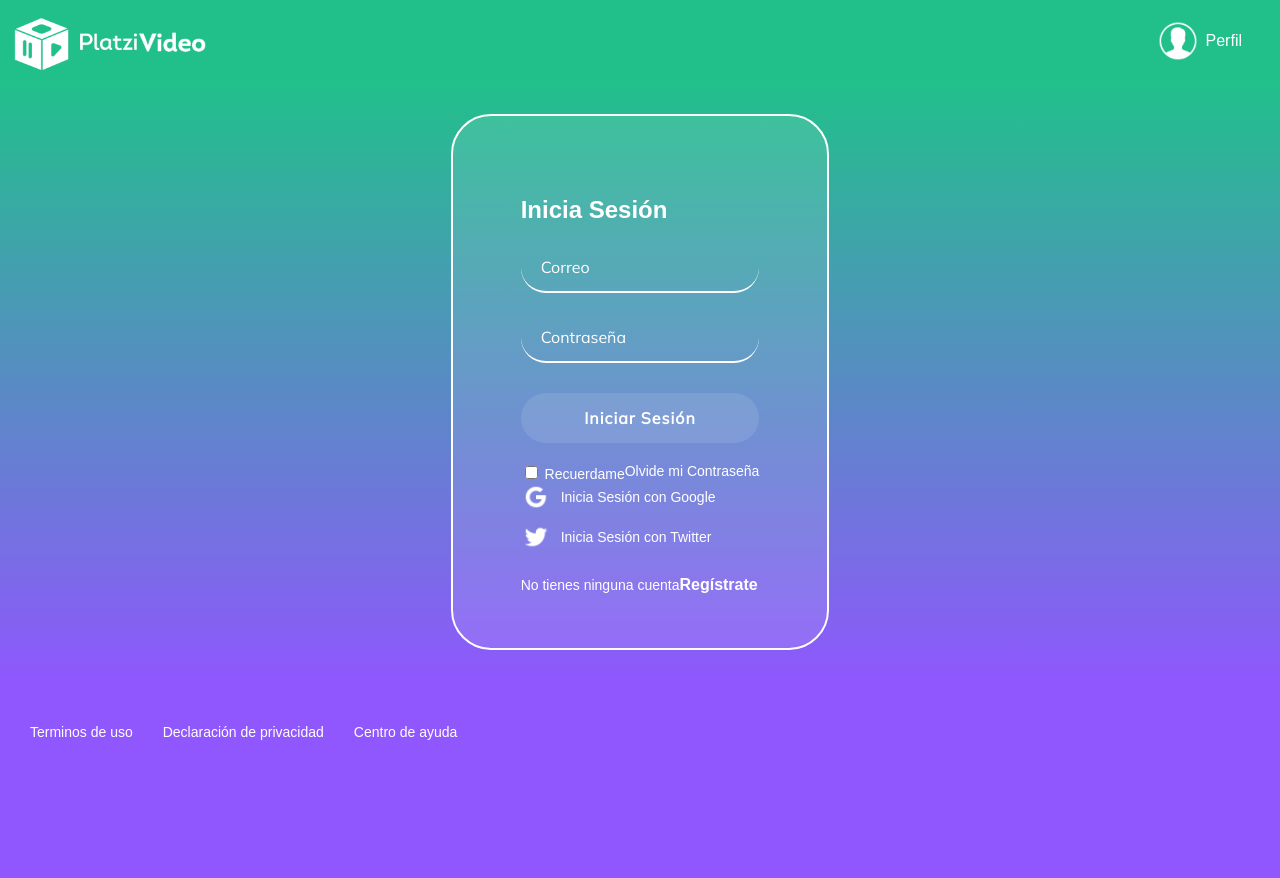
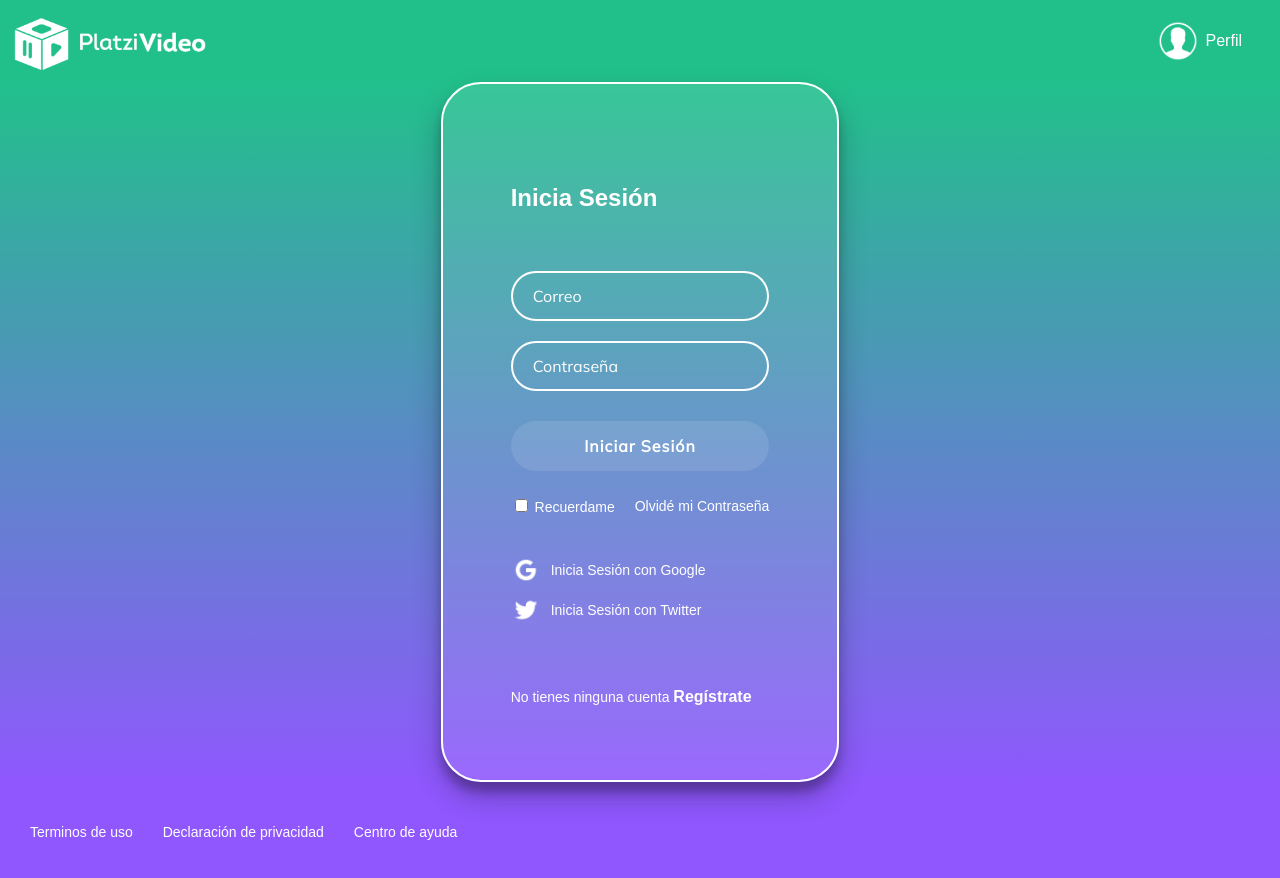
Before and after one commit to Wilmar-Yoan-Malaver/Platzi-video-React, a React app: page /login in a window 1280 px wide. Shown: the top 878 px of the page. Before the commit the page ends 800 px from the top, so only its background shows below. Built offline with nearby package versions, Linux system fonts and the light colour scheme.

Commit message:
Validaciones UI

```diff
--- a/src/assets/styles/App.scss
+++ b/src/assets/styles/App.scss
@@ -11,3 +11,30 @@ body {
 * {
   box-sizing: border-box;
 }
+
+.input {
+  background-color: rgba(255, 255, 255, 0.1);
+  border: 2px solid white !important;
+  border-radius: 25px;
+  font-family: 'Mulish', sans-serif;
+  font-size: 16px;
+  height: 50px;
+  margin-bottom: 20px;
+  padding: 0px 20px;
+  outline-style: none;
+}
+
+.button {
+  background-color: rgba(255, 255, 255, 0.1);
+  border: none;
+  border-radius: 25px;
+  color: white;
+  cursor: pointer;
+  font-size: 16px;
+  font-weight: bold;
+  font-family: 'Mulish', sans-serif;
+  height: 50px;
+  letter-spacing: 1px;
+  margin: 10px 0px;
+  outline: none;
+}
--- a/src/assets/styles/components/Header.scss
+++ b/src/assets/styles/components/Header.scss
@@ -53,6 +53,8 @@ ul:hover {
 .header__menu--profile img {
   margin-right: 8px;
   width: 40px;
+  border-radius: 100%;
+  object-fit: cover;
 }
 .header__menu--profile P {
   margin: 0;
--- a/src/assets/styles/components/Login.scss
+++ b/src/assets/styles/components/Login.scss
@@ -12,15 +12,14 @@
   background-color: rgba(255, 255, 255, 0.1);
   border: 2px solid white;
   border-radius: 40px;
-  // box-shadow: 0 14px 28px rgba(0, 0, 0, 0.25), 0 10px 10px rgba(0, 0, 0, 0.22);
+  box-shadow: 0 14px 28px rgba(0, 0, 0, 0.25),
+    0 10px 10px rgba(0, 0, 0, 0.22);
   color: white;
   padding: 60px 68px 40px;
   display: flex;
   justify-content: space-around;
   flex-direction: column;
-  // width: 300px;
-  // min-height: 700px;
-  // width: calc(70% / 2);
+  min-height: 700px;
 }
 
 .login__container--form {
@@ -30,19 +29,22 @@
 
 .login__container--form label {
   font-size: 14px;
+  align-items: center;
 }
 
 .login__container--remember-me {
   color: white;
   display: flex;
   justify-content: space-between;
-  margin-top: 10px;
+  margin-top: 15px;
+  align-items: center;
 }
 
 .login__container--remember-me a {
   color: white;
   font-size: 14px;
   text-decoration: none;
+  margin-left: 20px;
 }
 
 .login__container--remember-me a:hover {
@@ -94,18 +96,3 @@
 ::placeholder {
   color: white;
 }
-
-.button {
-  background-color: rgba(255, 255, 255, 0.1);
-  border: none;
-  border-radius: 25px;
-  color: white;
-  cursor: pointer;
-  font-size: 16px;
-  font-weight: bold;
-  font-family: 'Mulish', sans-serif;
-  height: 50px;
-  letter-spacing: 1px;
-  margin: 10px 0px;
-  outline: none;
-}
--- a/src/assets/styles/components/Register.scss
+++ b/src/assets/styles/components/Register.scss
@@ -12,13 +12,14 @@
   background-color: rgba(255, 255, 255, 0.1);
   border: 2px solid white;
   border-radius: 40px;
+  box-shadow: 0 14px 28px rgba(0, 0, 0, 0.25),
+    0 10px 10px rgba(0, 0, 0, 0.22);
   color: white;
   padding: 60px 68px 40px;
   display: flex;
   justify-content: space-around;
   flex-direction: column;
-  // min-height: 700px;
-  // width: 300px;
+  min-height: 700px;
 }
 
 .register__container--form {
@@ -54,18 +55,3 @@
 ::placeholder {
   color: white;
 }
-
-.button {
-  background-color: rgba(255, 255, 255, 0.1);
-  border: none;
-  border-radius: 25px;
-  color: white;
-  cursor: pointer;
-  font-size: 16px;
-  font-weight: bold;
-  font-family: 'Mulish', sans-serif;
-  height: 50px;
-  letter-spacing: 1px;
-  margin: 10px 0px;
-  outline: none;
-}
--- a/src/assets/styles/components/Search.scss
+++ b/src/assets/styles/components/Search.scss
@@ -5,24 +5,14 @@
   align-items: center;
   flex-direction: column;
 }
+.main .isHome {
+  width: 70%;
+}
 .main__title {
   color: white;
   font-size: 25px;
 }
 
-.input {
-  background-color: rgba(255, 255, 255, 0.1);
-  border: 2px solid white;
-  border-radius: 25px;
-  font-family: 'Mulish', sans-serif;
-  font-size: 16px;
-  height: 50px;
-  padding: 0px 20px;
-  outline-style: none;
-  // width: 70%;
-  /* outline: none; */
-}
-
 ::placeholder {
   color: white;
 }
--- a/src/components/Search.jsx
+++ b/src/components/Search.jsx
@@ -1,14 +1,24 @@
 import React from 'react';
+import classNames from 'classnames';
 import '../assets/styles/components/Search.scss';
 
 const main_tittle_text = '¿Que quieres ver hoy?';
 const main_input_placeholder = 'Buscar...';
 
-const Search = () => (
-  <section className='main'>
-    <h2 className='main__title'>{main_tittle_text}</h2>
-    <input className='input' type='text' placeholder={main_input_placeholder} />
-  </section>
-);
+const Search = ({ isHome }) => {
+  const inputStyle = classNames('input', {
+    isHome,
+  });
+  return (
+    <section className='main'>
+      <h2 className='main__title'>{main_tittle_text}</h2>
+      <input
+        className={inputStyle}
+        type='text'
+        placeholder={main_input_placeholder}
+      />
+    </section>
+  );
+};
 
 export default Search;
--- a/src/containers/Home.jsx
+++ b/src/containers/Home.jsx
@@ -12,7 +12,7 @@ const Home = ({ myList, trends, originals }) => {
   return (
     <>
       <Header />
-      <Search />
+      <Search isHome />
       {myList?.length > 0 && (
         <Categories title='Mi Lista'>
           <Carousel>
--- a/src/containers/Login.jsx
+++ b/src/containers/Login.jsx
@@ -56,11 +56,11 @@ const Login = (props) => {
                   type='checkbox'
                   name=''
                   id='cbox1'
-                  value='checlbox'
+                  value='checkbox'
                 />{' '}
                 Recuerdame
               </label>
-              <a href='#'>Olvide mi Contraseña</a>
+              <a href='/'>Olvidé mi Contraseña </a>
             </div>
           </form>
           <section className='login__container--social-media'>
@@ -74,7 +74,7 @@ const Login = (props) => {
             </div>
           </section>
           <p className='login__container--register'>
-            No tienes ninguna cuenta
+            No tienes ninguna cuenta{' '}
             <Link to='/register'>Regístrate</Link>
           </p>
         </section>
```
Also changed, not shown: 1 other file (tests, documents, lock files or other folders).
